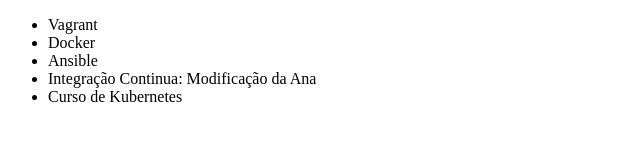
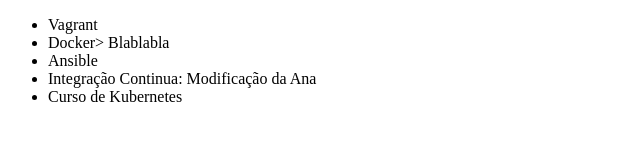
Before and after one commit to gui-massa/aprendizado-git, a plain HTML site: page index.html in a window 1280 px wide. Shown: the full height of the page, 0-640 px from the left. Drawn offline with Linux system fonts and the light colour scheme.

Commit message:
Atualizando Docker blablabla

```diff
--- a/index.html
+++ b/index.html
@@ -7,7 +7,7 @@
 <body>
     <ul>
         <li>Vagrant</li>
-        <li>Docker</li>
+        <li>Docker> Blablabla</li>
         <li>Ansible</li>
         <li>Integração Continua: Modificação da Ana</li>
         <li>Curso de Kubernetes</li>
```
